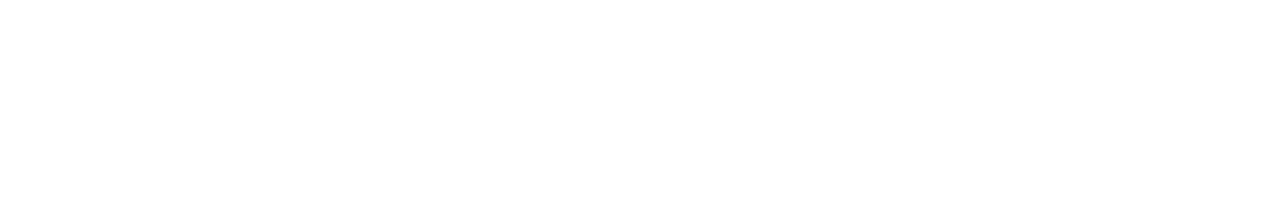
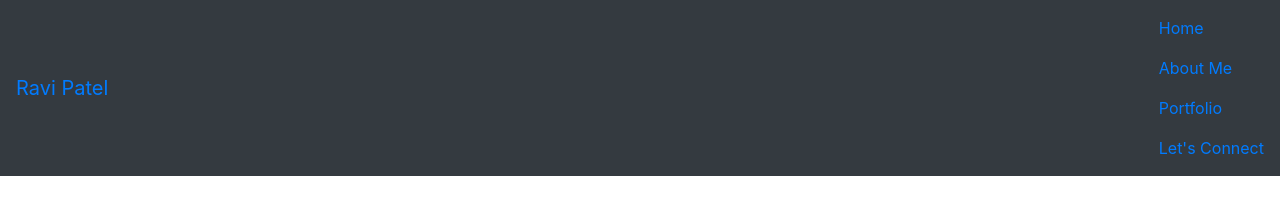
Before and after one commit to prpcodes227/personal-portfolio, a plain HTML site: page index.html in a window 1280 px wide. Drawn offline with nearby package versions, Linux system fonts and the light colour scheme.

Commit message:
navbar version 1

```diff
--- a/index.html
+++ b/index.html
@@ -9,3 +9,15 @@
     <link rel="stylesheet" type="text/css" href="./style.css">
     <script src="https://kit.fontawesome.com/f7add7f982.js" crossorigin="anonymous"></script>
   </head>
+  <nav class="navbar bg-dark">
+    <a class="navbar-brand" href="#">Ravi Patel</a>
+    <div id="navbarSupportedContent">
+      <ul class="navbar-nav ml-auto">
+          <a href="#" class="nav-link">Home</a>
+          <a href="#about_me" class="nav-link">About Me</a>
+          <a href="#" class="nav-link">Portfolio</a>
+          <a href="#" class="nav-link">Let's Connect</a>
+      </ul>
+    </div>
+  </nav>
+  <!--Main Content-->
```
Also changed, not shown: 1 other file.
